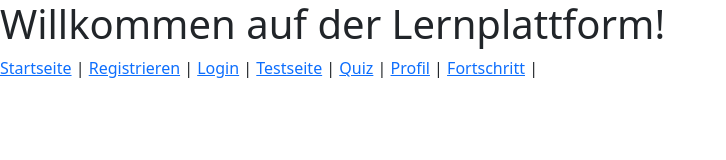
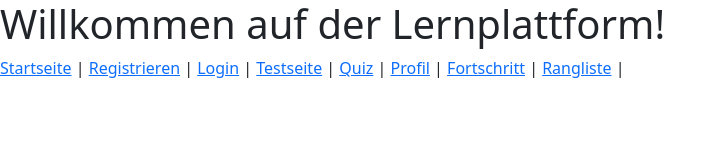
Before and after one commit to smiluk87/Plattform, a React (Create React App) app in the folder kinder-lernplattform/frontend/: page / in a window 1280 px wide. Shown: the top 160 px of the page, without its empty margins (0-726 px from the left). Built offline with nearby package versions, Linux system fonts and the light colour scheme.

Commit message:
Rangliste Link in Header.js hinzugefügt

```diff
--- a/kinder-lernplattform/frontend/src/components/Header.js
+++ b/kinder-lernplattform/frontend/src/components/Header.js
@@ -17,7 +17,8 @@ const Header = () => {
         <Link to="/test">Testseite</Link> |{' '}
         <Link to="/quiz">Quiz</Link> |{' '}
         <Link to="/profile">Profil</Link> |{' '}
-        <Link to="/progress">Fortschritt</Link> | {/* Neuer Link */}
+        <Link to="/progress">Fortschritt</Link> | {/* Neuer Link: Fortschritt */}
+        <Link to="/leaderboard">Rangliste</Link> | {/* Neuer Link: Rangliste */}
 
         {localStorage.getItem('token') && (
           <button onClick={handleLogout} style={{ marginLeft: '10px' }}>
```
